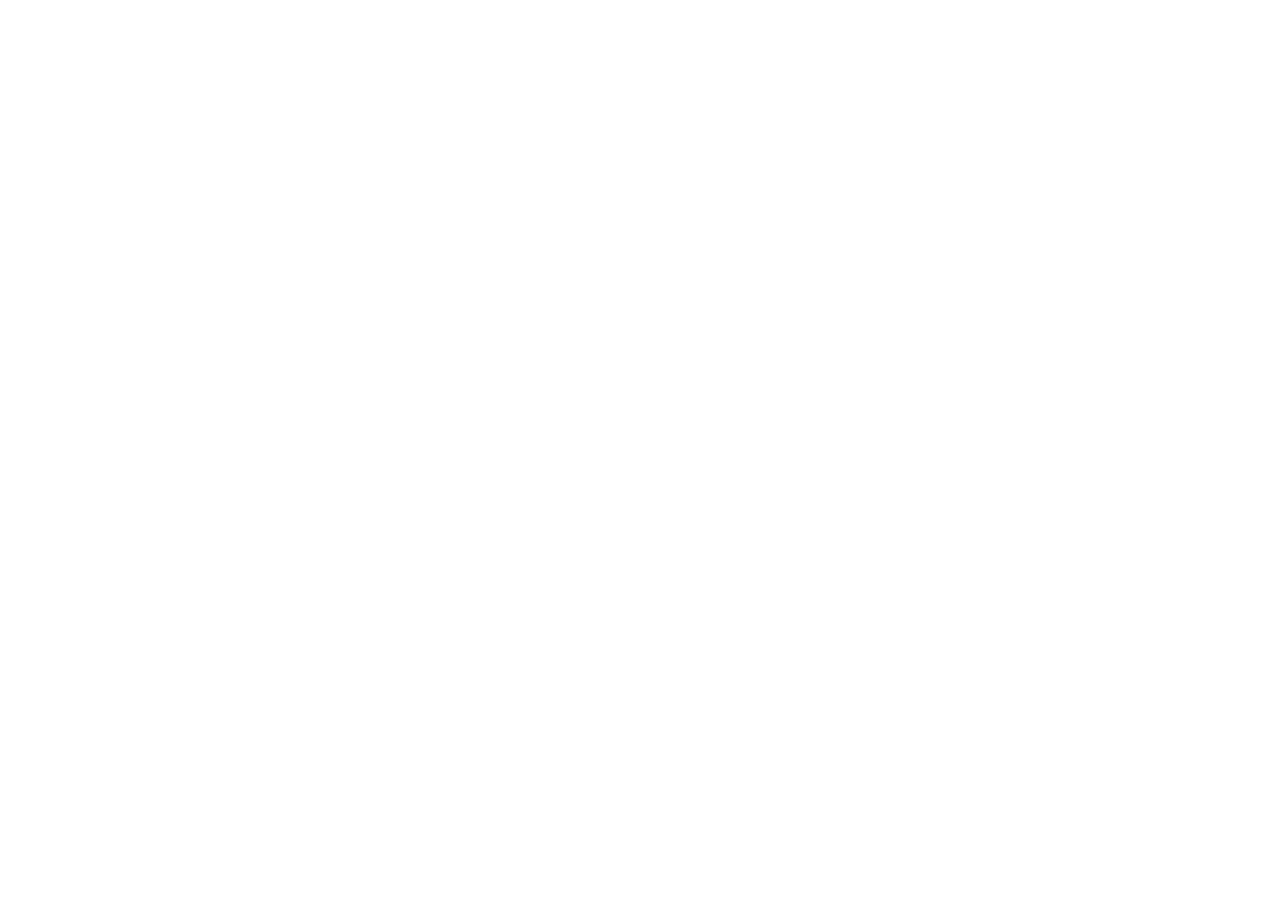
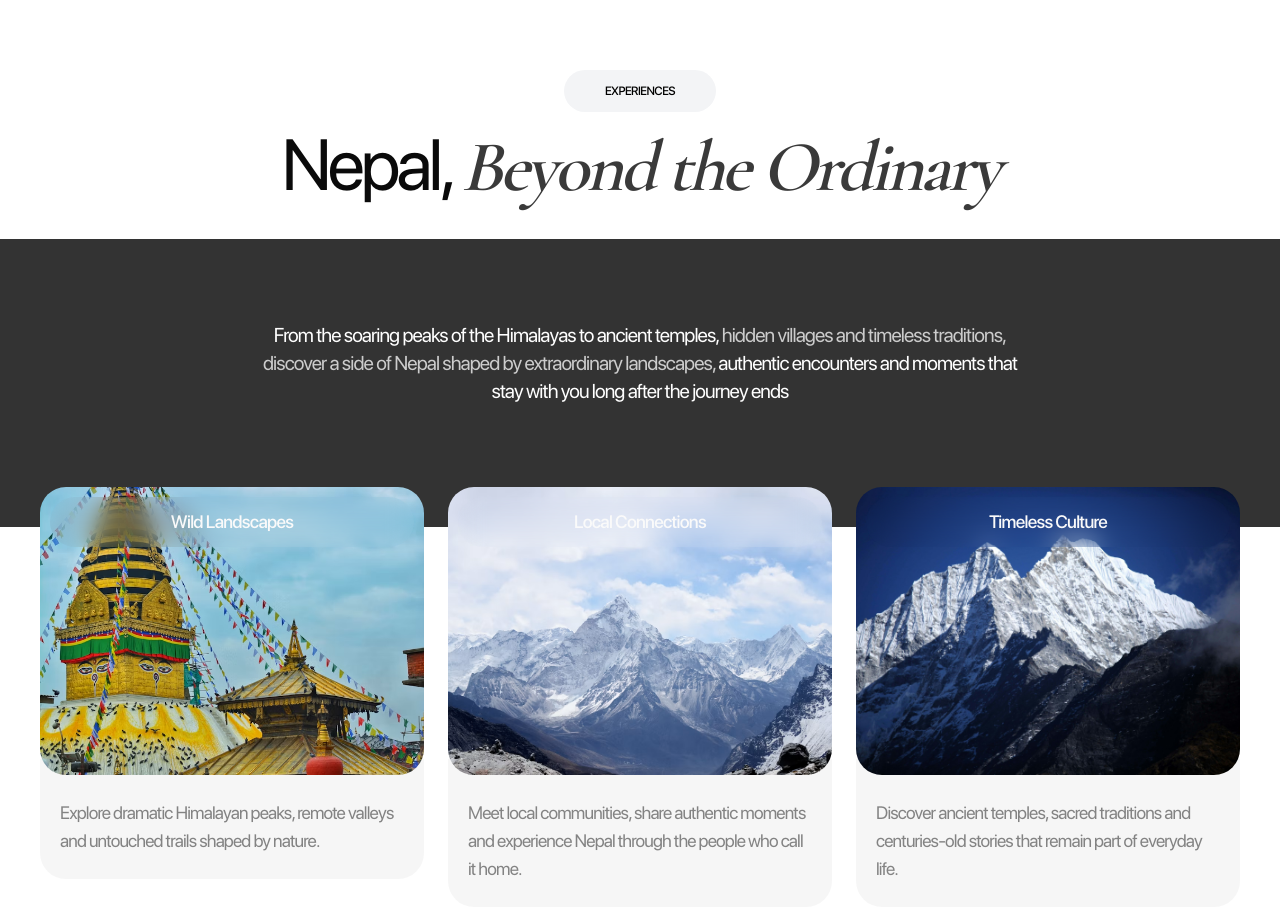
Before and after one commit to sitepow/nepalora, a Next.js app in the folder apps/next-fullstack/: page / in a window 1280 px wide. Shown: the part 2680-3594 px from the top of the page. Before the commit the page ends 2670 px from the top, so only its background shows below. Built offline with nearby package versions, Linux system fonts and the light colour scheme.

Commit message:
feat: add section process steps

```diff
--- /dev/null
+++ b/apps/next-fullstack/src/app/_components/HighlightCard.tsx
@@ -0,0 +1,20 @@
+import { Button } from "@/components/ui/button";
+import { HighlightCardData } from "./section/ProcessStepsSection/ProcessStepsSection";
+
+export function HighlightCard({ title, description, imageSrc }: HighlightCardData) {
+  return (
+    <div className="flex flex-col">
+      <div
+        className="z-10 h-72 rounded-4xl bg-cover bg-center bg-no-repeat p-2.5"
+        style={{ backgroundImage: `url(${imageSrc})` }}
+      >
+        <Button className="w-full bg-transparent py-6 text-lg backdrop-blur-md hover:bg-transparent">
+          {title}
+        </Button>
+      </div>
+      <div className="felx -mt-4 items-center rounded-b-4xl bg-[#eeeeee] px-5 pt-10 pb-6 text-lg opacity-50">
+        {description}
+      </div>
+    </div>
+  );
+}
--- a/apps/next-fullstack/src/app/_components/TourCard.tsx
+++ b/apps/next-fullstack/src/app/_components/TourCard.tsx
@@ -24,7 +24,7 @@
   return (
     <div
       className={cn(
-        "bg-red-0 flex h-120 w-[320px] flex-col justify-end rounded-4xl bg-bottom",
+        "bg-red-0 flex h-120 w-[320px] flex-col justify-end rounded-4xl bg-cover bg-bottom bg-no-repeat",
         className
       )}
       style={{ backgroundImage: `url(${imageSrc})` }}
--- a/apps/next-fullstack/src/app/_components/section/ExperienceStatsSection/_components/bento/BentoImageCard.tsx
+++ b/apps/next-fullstack/src/app/_components/section/ExperienceStatsSection/_components/bento/BentoImageCard.tsx
@@ -3,10 +3,12 @@
 export function BentoImageCard() {
   return (
     <div
-      className="flex min-h-64 flex-col gap-6 rounded-3xl bg-bottom p-5"
+      className="flex min-h-64 flex-col gap-6 rounded-3xl bg-cover bg-center bg-no-repeat p-5"
       style={{ backgroundImage: `url("/images/sylvain-mauroux-m6wbWMF6p9s-unsplash.jpg")` }}
     >
-      <Button className="bg-transparent py-7 backdrop-blur-md">Made for You</Button>
+      <Button className="bg-transparent py-7 backdrop-blur-md hover:bg-transparent">
+        Made for You
+      </Button>
     </div>
   );
 }
--- a/apps/next-fullstack/src/app/_components/section/ProcessStepsSection.tsx
+++ /dev/null
@@ -1,3 +0,0 @@
-export function ProcessStepsSection() {
-  return <div></div>;
-}
--- /dev/null
+++ b/apps/next-fullstack/src/app/_components/section/ProcessStepsSection/ProcessStepsSection.tsx
@@ -0,0 +1,86 @@
+import { HighlightCard } from "../../HighlightCard";
+import { TypographyTitle } from "../../TypographyTitle";
+import { ProcessStepItem } from "./_components/ProcessStepItem";
+
+export const PROCESS_STEPS_DATA = [
+  {
+    step: "01",
+    title: "Share Your Vision",
+    description:
+      "Tell us your dates, interests, travel style and what you'd love to experience in Nepal.",
+  },
+  {
+    step: "02",
+    title: "Shape Your Journey",
+    description:
+      "We turn your ideas into a personalized route built around your pace and preferences.",
+  },
+  {
+    step: "03",
+    title: "Refine Every Detail",
+    description:
+      "Together, we perfect the stays, experiences and little details that make the journey yours.",
+  },
+  {
+    step: "04",
+    title: "Experience Nepal",
+    description:
+      "Everything is ready. Arrive, explore and experience Nepal without worrying about the details.",
+  },
+] as const;
+
+export const HIGHLIGHT_CARDS_DATA = [
+  {
+    title: "Wild Landscapes",
+    description:
+      "Explore dramatic Himalayan peaks, remote valleys and untouched trails shaped by nature.",
+    imageSrc: "/images/photo-1529733905113-027ed85d7e33.avif",
+  },
+  {
+    title: "Local Connections",
+    description:
+      "Meet local communities, share authentic moments and experience Nepal through the people who call it home.",
+    imageSrc: "/images/cristian-grecu-6yBAQeeNROU.jpg",
+  },
+  {
+    title: "Timeless Culture",
+    description:
+      "Discover ancient temples, sacred traditions and centuries-old stories that remain part of everyday life.",
+    imageSrc: "/images/travelmax-guide-S_hFKpgzGD4-unsplash.jpg",
+  },
+] as const;
+
+export type HighlightCardData = (typeof HIGHLIGHT_CARDS_DATA)[number];
+export type ProcessStep = (typeof PROCESS_STEPS_DATA)[number];
+
+export function ProcessStepsSection() {
+  return (
+    <div className="flex flex-col gap-10 py-20">
+      <TypographyTitle badge="EXPERIENCES">Nepal, *Beyond the Ordinary*</TypographyTitle>
+      <div className="flex h-72 items-center justify-center bg-[#333333] pb-10 text-center">
+        <span className="max-w-3xl text-xl text-white">
+          From the soaring peaks of the Himalayas to ancient temples,{" "}
+          <span className="opacity-75">
+            hidden villages and timeless traditions, discover a side of Nepal shaped by
+            extraordinary landscapes,
+          </span>{" "}
+          authentic encounters and moments that stay with you long after the journey ends
+        </span>
+      </div>
+      <div className="-mt-20 grid grid-cols-3 gap-6 px-10">
+        {HIGHLIGHT_CARDS_DATA.map((card) => (
+          <HighlightCard key={card.title} {...card} />
+        ))}
+      </div>
+      <div className="grid grid-cols-1 gap-10 px-20 md:grid-cols-4">
+        {PROCESS_STEPS_DATA.map((item, index) => (
+          <ProcessStepItem
+            key={item.step}
+            item={item}
+            isLast={index === PROCESS_STEPS_DATA.length - 1}
+          />
+        ))}
+      </div>
+    </div>
+  );
+}
--- /dev/null
+++ b/apps/next-fullstack/src/app/_components/section/ProcessStepsSection/_components/ProcessStepItem.tsx
@@ -0,0 +1,26 @@
+import { ProcessStep } from "../ProcessStepsSection";
+
+interface StepItemProps {
+  item: ProcessStep;
+  isLast?: boolean;
+}
+
+export function ProcessStepItem({ item, isLast }: StepItemProps) {
+  return (
+    <div className="relative flex flex-1 flex-col gap-3">
+      <div className="flex items-center gap-4">
+        <span className="text-6xl font-medium">{item.step}</span>
+
+        {!isLast && (
+          <div className="ml-20 flex flex-1 items-center">
+            <div className="size-2 rounded-full bg-blue-600" />
+            <div className="h-px w-1/2 bg-linear-to-r from-blue-600/40 to-transparent" />
+          </div>
+        )}
+      </div>
+
+      <h3 className="max-w-32 text-2xl">{item.title}</h3>
+      <p className="opacity-50">{item.description}</p>
+    </div>
+  );
+}
--- a/apps/next-fullstack/src/app/page.tsx
+++ b/apps/next-fullstack/src/app/page.tsx
@@ -3,7 +3,7 @@
 import { ExploreSection } from "./_components/section/ExploreSection";
 import { HeroSection } from "./_components/section/HeroSection";
 import { PopularToursSection } from "./_components/section/PopularToursSection";
-import { ProcessStepsSection } from "./_components/section/ProcessStepsSection";
+import { ProcessStepsSection } from "./_components/section/ProcessStepsSection/ProcessStepsSection";
 import { TestimonialsSection } from "./_components/section/TestimonialsSection";
 
 export default function Home() {
```
